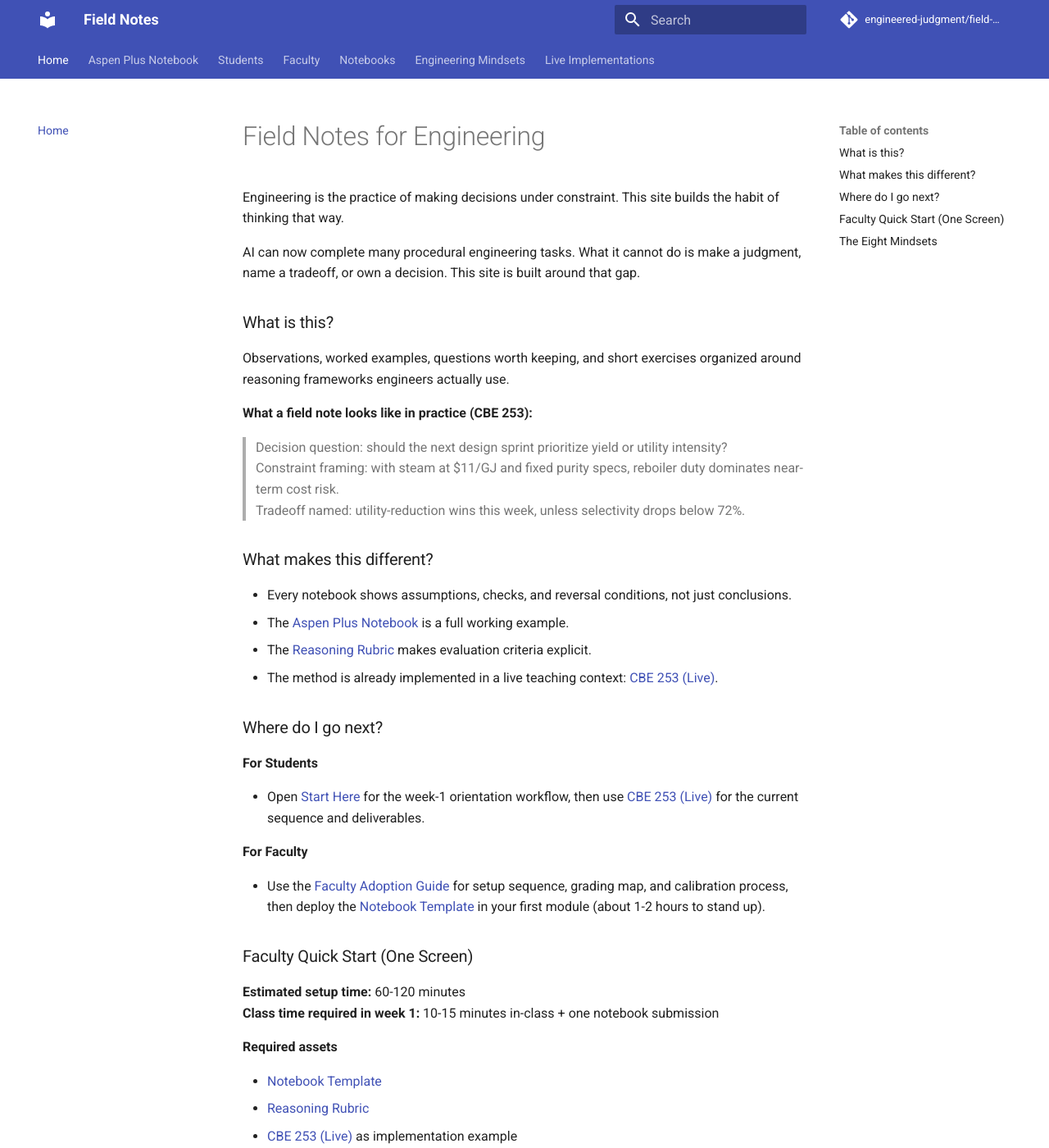
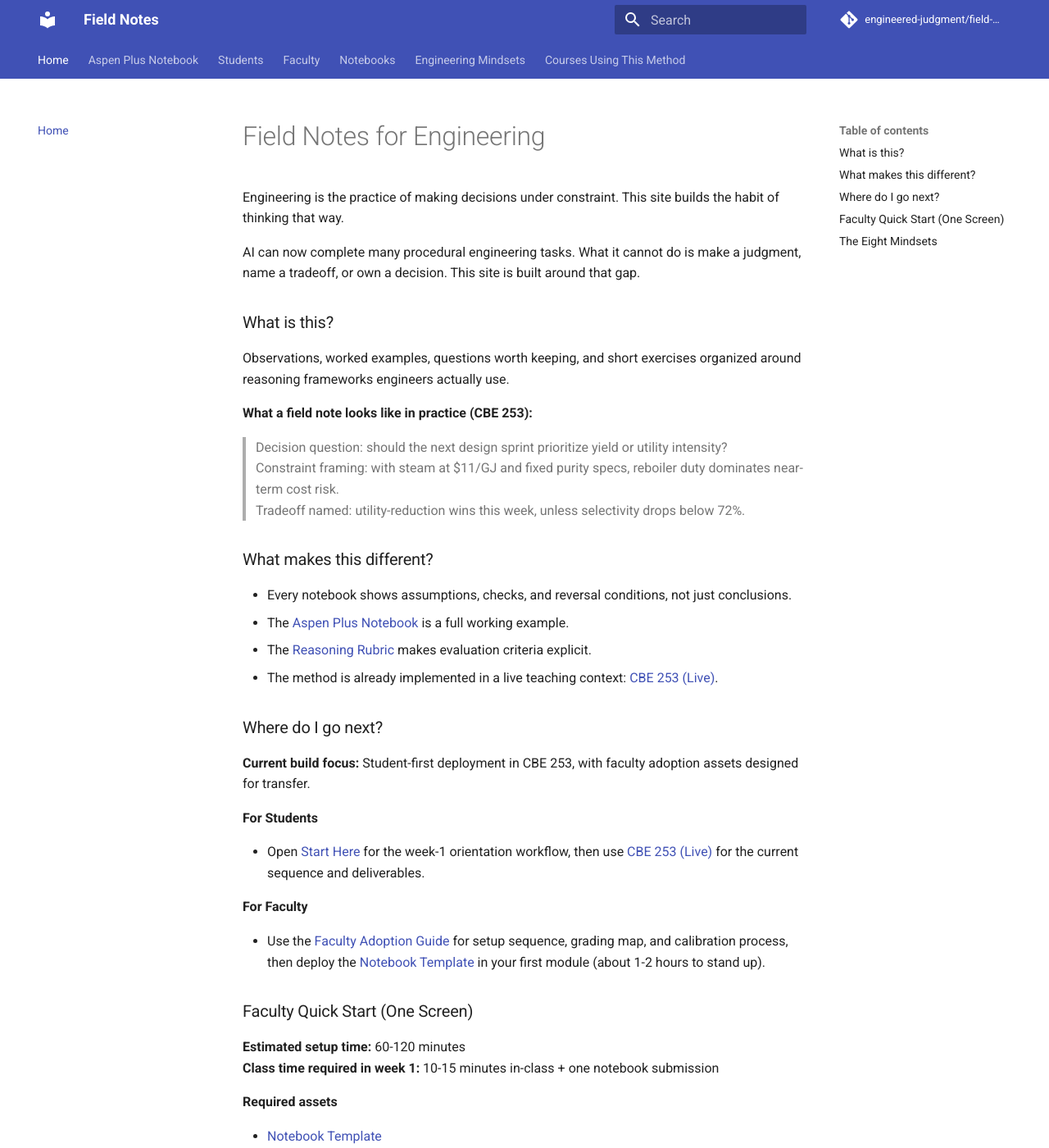
Before and after one commit to engineered-judgment/field-notes, an MkDocs documentation site: the page built from docs/index.md, in a window 1280 px wide and 1400 px high. Shown: the whole window at 82% size. Built offline with MkDocs 1.6.1 and Material for MkDocs 9.7.7, drawn with Linux system fonts in a browser that asks for light colours; comment, search, counter and statistics services are not loaded.

Commit message:
Clarify audience focus and rename implementations section

```diff
--- a/docs/index.md
+++ b/docs/index.md
@@ -20,6 +20,8 @@ Observations, worked examples, questions worth keeping, and short exercises orga
 - The method is already implemented in a live teaching context: [CBE 253 (Live)](contexts/cbe253/index.md).
 
 ### Where do I go next?
+**Current build focus:** Student-first deployment in CBE 253, with faculty adoption assets designed for transfer.
+
 **For Students**
 
 - Open [Start Here](start-here.md) for the week-1 orientation workflow, then use [CBE 253 (Live)](contexts/cbe253/index.md) for the current sequence and deliverables.
--- a/mkdocs.yml
+++ b/mkdocs.yml
@@ -45,7 +45,7 @@ nav:
     - Margin: mindsets/margin.md
     - Satisficing: mindsets/satisficing.md
     - Fragility: mindsets/fragility.md
-  - Live Implementations:
+  - Courses Using This Method:
     - CBE 253: contexts/cbe253/index.md
     - CBE 312: contexts/cbe312/index.md
 
```
